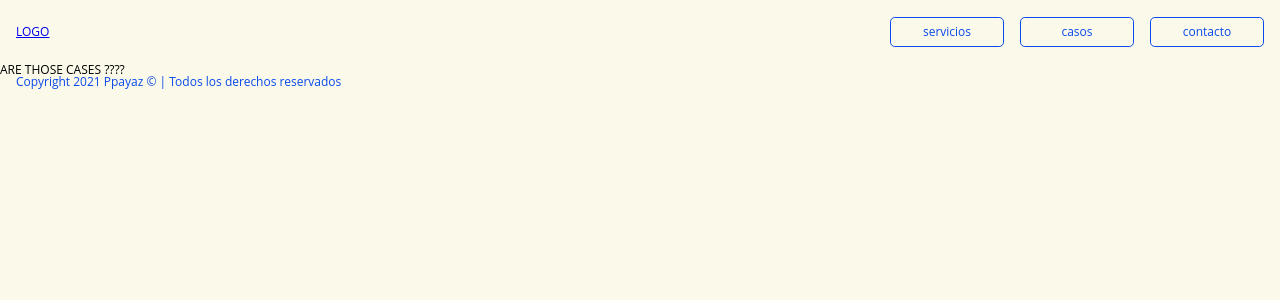
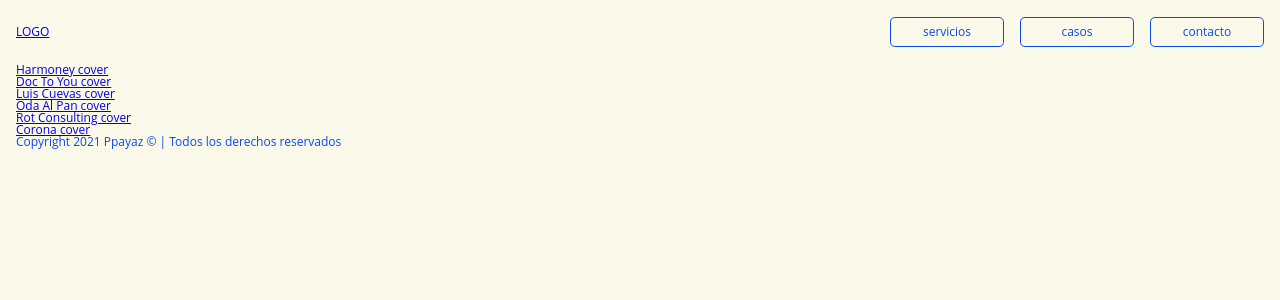
Before and after one commit to Isynopoulos1/ppayaz_2.0, a React (Create React App) app in the folder client/: page /casos in a window 1280 px wide. Shown: the top 300 px of the page. Built offline with nearby package versions, Linux system fonts and the light colour scheme.

Commit message:
Implementing the cases page

```diff
--- a/client/src/assets/data/index.js
+++ b/client/src/assets/data/index.js
@@ -41,4 +41,29 @@ export const services = [
   }
 ]
 
-export const cases = [{ href: "/caso_doctou", src: "HARMONEY.png", alt: "" }]
+export const cases = [
+  {
+    href: "caso-harmoney",
+    alt: "Harmoney cover"
+  },
+  {
+    href: "caso-doctou",
+    alt: "Doc To You cover"
+  },
+  {
+    href: "caso-luiscuevas",
+    alt: "Luis Cuevas cover"
+  },
+  {
+    href: "caso-oda",
+    alt: "Oda Al Pan cover"
+  },
+  {
+    href: "caso-paty",
+    alt: "Rot Consulting cover"
+  },
+  {
+    href: "caso-corona",
+    alt: "Corona cover"
+  }
+]
--- a/client/src/components/App.js
+++ b/client/src/components/App.js
@@ -3,11 +3,11 @@ import { withRouter } from "react-router-dom"
 import { Switch, Route } from "react-router-dom"
 
 // IMPORT PAGES
-import Home from "./pages/Home"
-import Contact from "./pages/Contact"
-import Error404 from "./pages/Error404"
-import Cases from "./pages/Cases"
-import Services from "./pages/Services"
+import HomePage from "./pages/HomePage"
+import ContactPage from "./pages/ContactPage"
+import Error404Page from "./pages/Error404Page"
+import CasesPage from "./pages/CasesPage"
+import ServicesPage from "./pages/ServicesPage"
 
 // IMPORT COMPONENTS
 import Header from "./layout/Header"
@@ -22,11 +22,11 @@ const App = ({ history }) => {
     <>
       <Header />
       <Switch>
-        <Route exact path="/" component={Home} />
-        <Route exact path="/contacto" component={Contact} />
-        <Route exact path="/casos" component={Cases} />
-        <Route exact path="/servicios" component={Services} />
-        <Route exact component={Error404} />
+        <Route exact path="/" component={HomePage} />
+        <Route exact path="/contacto" component={ContactPage} />
+        <Route exact path="/casos" component={CasesPage} />
+        <Route exact path="/servicios" component={ServicesPage} />
+        <Route exact component={Error404Page} />
       </Switch>
       <Footer />
     </>
--- a/client/src/components/pages/Cases.js
+++ /dev/null
@@ -1,7 +0,0 @@
-import React from "react"
-
-const Cases = () => {
-  return <main>ARE THOSE CASES ???? </main>
-}
-
-export default Cases
--- /dev/null
+++ b/client/src/components/pages/CasesPage.js
@@ -0,0 +1,36 @@
+import React from "react"
+import { Link } from "react-router-dom"
+
+// IMPORT STYLING
+import "../../styles/components/casos_list.css"
+
+// IMPORT DATA
+import { cases } from "../../assets/data"
+
+const CasesPage = () => {
+  // RENDER FUNCTIONS
+  const renderCovers = () => {
+    return (
+      <ul>
+        {cases.map((cover, i) => (
+          <li key={i}>
+            <Link to={`/casos/${cover.href}`}>{cover.alt}</Link>
+          </li>
+        ))}
+      </ul>
+    )
+  }
+
+  //MAIN RENDER
+  return (
+    <main>
+      <section className="casos">
+        <div className="container">
+          <div className="cases-content">{renderCovers()}</div>
+        </div>
+      </section>
+    </main>
+  )
+}
+
+export default CasesPage
--- a/client/src/components/pages/Contact.js
+++ b/client/src/components/pages/ContactPage.js
@@ -1,7 +1,7 @@
 import React from "react"
 
-const Contact = () => {
+const ContactPage = () => {
   return <main>THIS IS CONTACT NIHIHASHIDASHDHASIDHAFOIAS</main>
 }
 
-export default Contact
+export default ContactPage
--- a/client/src/components/pages/Error404.js
+++ b/client/src/components/pages/Error404Page.js
@@ -1,7 +1,7 @@
 import React from "react"
 
-const Error404 = () => {
+const Error404Page = () => {
   return <main>SORRY WE DIDNT FOUND THE PAGE YOU LOOK FOR</main>
 }
 
-export default Error404
+export default Error404Page
--- a/client/src/components/pages/Home.js
+++ b/client/src/components/pages/HomePage.js
@@ -1,7 +1,7 @@
 import React from "react"
 
-const Home = () => {
+const HomePage = () => {
   return <main>THIS IS HOME MOUAHAHAH</main>
 }
 
-export default Home
+export default HomePage
--- a/client/src/components/pages/Services.js
+++ b/client/src/components/pages/ServicesPage.js
@@ -6,7 +6,7 @@ import "../../styles/components/servicios.css"
 // IMPORT DATA
 import { services } from "../../assets/data"
 
-const Services = () => {
+const ServicesPage = () => {
   // RENDER FUNCTIONS
   const renderServices = () => {
     return services.map((service, i) => (
@@ -31,4 +31,4 @@ const Services = () => {
   )
 }
 
-export default Services
+export default ServicesPage
```
